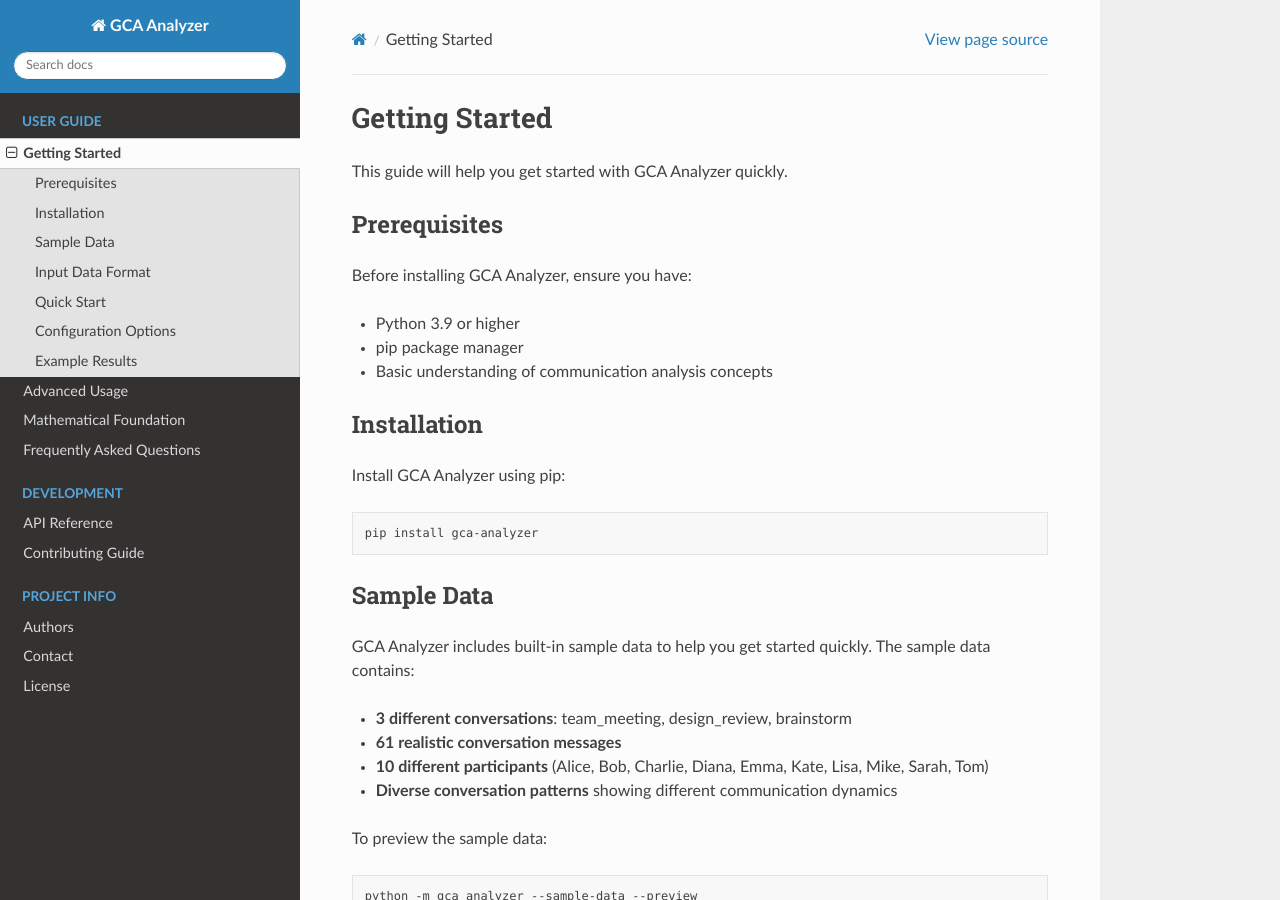
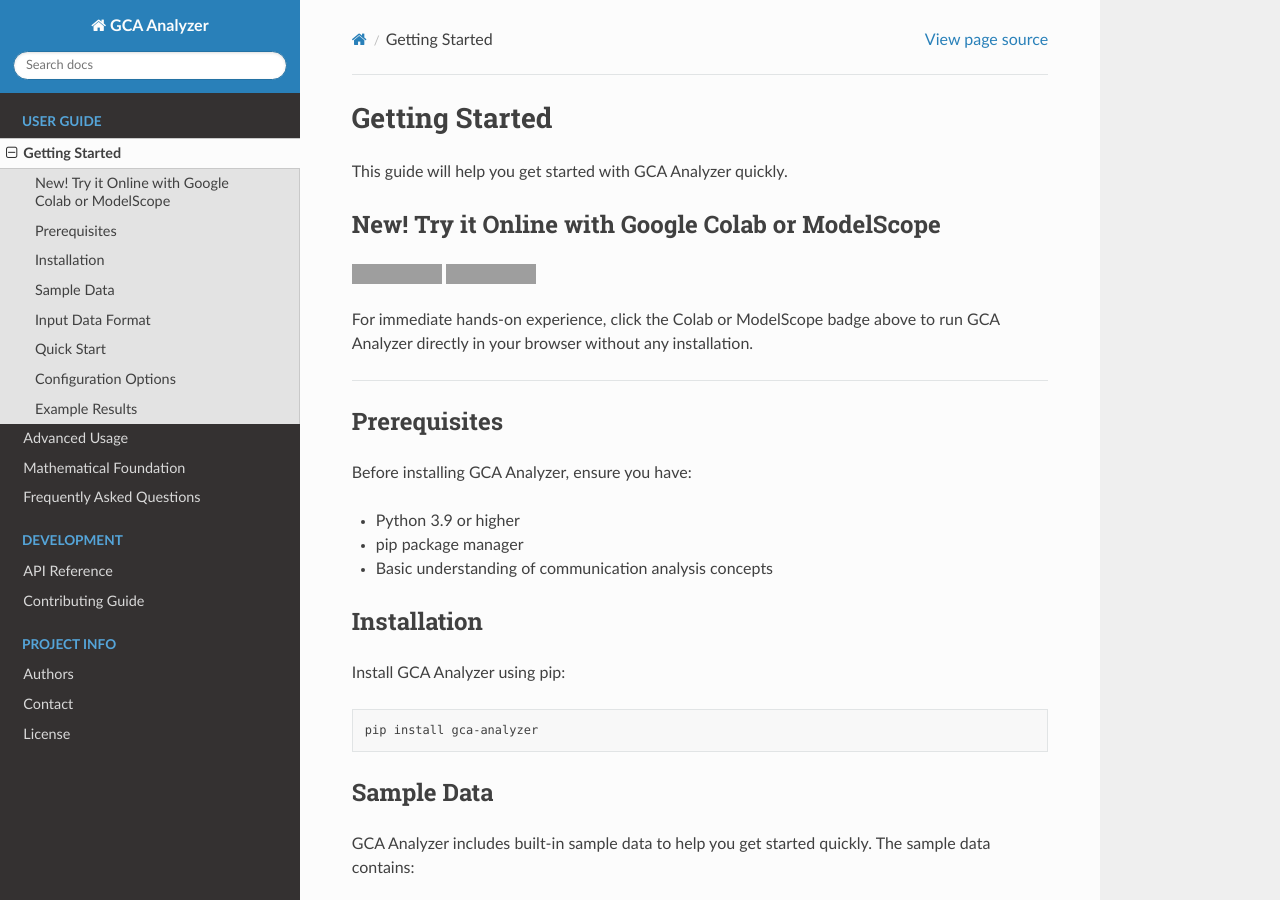
Before and after one commit to etShaw-zh/gca_analyzer, a Sphinx documentation site: the page built from docs/getting_started.rst, in a window 1280 px wide and 900 px high. Built offline with Sphinx 7.4.7 and the Read the Docs theme 3.1.0, drawn with Linux system fonts in a browser that asks for light colours; grey boxes are pictures that could not be loaded.

Commit message:
chore: update project files and improve documentation
- Update .gitignore to exclude gca_results directory
- Fix syntax in docs/advanced_usage.rst configuration example
- Export get_sample_data_path function in __init__.py
- Improve conversation analysis in main.py to filter data per conversation

🤖 Generated with [Claude Code](https://claude.ai/code)

Co-Authored-By: Claude <noreply@anthropic.com>

```diff
--- a/docs/getting_started.rst
+++ b/docs/getting_started.rst
@@ -2,6 +2,19 @@ Getting Started
 ===============
 
 This guide will help you get started with GCA Analyzer quickly.
+
+New! Try it Online with Google Colab or ModelScope
+-----------------------------------------------------
+.. image:: https://colab.research.google.com/assets/colab-badge.svg
+   :target: https://colab.research.google.com/drive/11TC3wzCmP0r2axRUc1FuyWOBiZS1j-Qg?usp=sharing
+   :alt: Open in Colab
+
+.. image:: https://img.shields.io/badge/ModelScope-Run%20in%20Community-blue?logo=appveyor
+   :target: https://modelscope.cn/notebook/share/ipynb/9d562da5/base_usage.ipynb.ipynb
+   :alt: Open in ModelScope
+For immediate hands-on experience, click the Colab or ModelScope badge above to run GCA Analyzer directly in your browser without any installation.
+
+--------------
 
 Prerequisites
 --------------
--- a/gca_analyzer/__init__.py
+++ b/gca_analyzer/__init__.py
@@ -1,5 +1,6 @@
 from .__version__ import __version__
 from .analyzer import GCAAnalyzer
+from .main import get_sample_data_path
 from .config import (Config, LoggerConfig, ModelConfig, VisualizationConfig,
                      WindowConfig, default_config)
 from .llm_processor import LLMTextProcessor
@@ -18,6 +19,7 @@ __all__ = [
     "LoggerConfig",
     "default_config",
     "normalize_metrics",
+    "get_sample_data_path",
     "logger",
     "__version__",
 ]
```
Also changed, not shown: docs/advanced_usage.rst (+4 -4 lines), docs/index.rst (+9 -0 lines), 2 other files.
